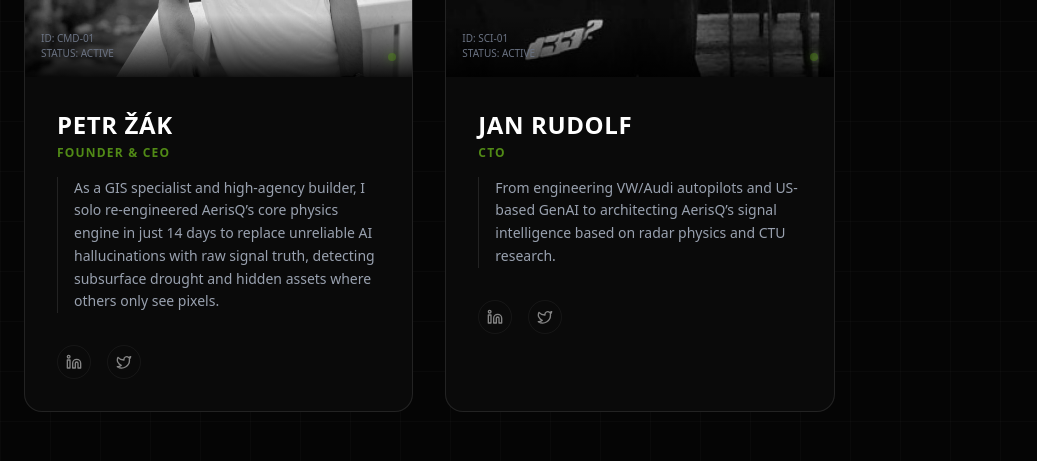
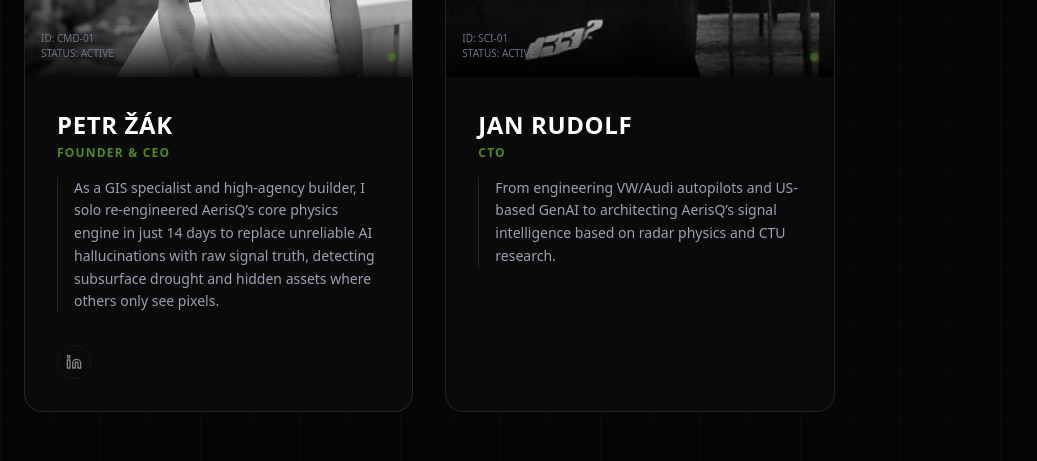
Before and after one commit to PetrZakcs/aerisq, a Next.js app in the folder frontend/: page / in a window 1280 px wide. Shown: the part 7162-7623 px from the top of the page, without its empty margins (0-1037 px from the left). Built offline with nearby package versions, Linux system fonts and the light colour scheme; no server answers.

Commit message:
chore(team): Update social links - only showing LinkedIn for CEO

```diff
--- a/frontend/components/Founder.tsx
+++ b/frontend/components/Founder.tsx
@@ -9,6 +9,7 @@ const TEAM = [
         role: "FOUNDER & CEO",
         bio: "As a GIS specialist and high-agency builder, I solo re-engineered AerisQ’s core physics engine in just 14 days to replace unreliable AI hallucinations with raw signal truth, detecting subsurface drought and hidden assets where others only see pixels.",
         image: "/team/petr-zak.jpg",
+        linkedin: "https://www.linkedin.com/in/petrzak01/",
         id: "CMD-01"
     },
     {
@@ -84,14 +85,13 @@ export default function Founder() {
                                     {member.bio}
                                 </p>
 
-                                <div className="flex gap-4 opacity-50 group-hover:opacity-100 transition-opacity">
-                                    <a href="#" className="p-2 border border-white/10 rounded-full hover:bg-white text-white hover:text-black transition-all">
-                                        <Linkedin className="w-4 h-4" />
-                                    </a>
-                                    <a href="#" className="p-2 border border-white/10 rounded-full hover:bg-white text-white hover:text-black transition-all">
-                                        <Twitter className="w-4 h-4" />
-                                    </a>
-                                </div>
+                                {member.linkedin && (
+                                    <div className="flex gap-4 opacity-50 group-hover:opacity-100 transition-opacity">
+                                        <a href={member.linkedin} target="_blank" rel="noopener noreferrer" className="p-2 border border-white/10 rounded-full hover:bg-white text-white hover:text-black transition-all">
+                                            <Linkedin className="w-4 h-4" />
+                                        </a>
+                                    </div>
+                                )}
                             </div>
                         </motion.div>
                     ))}
```
